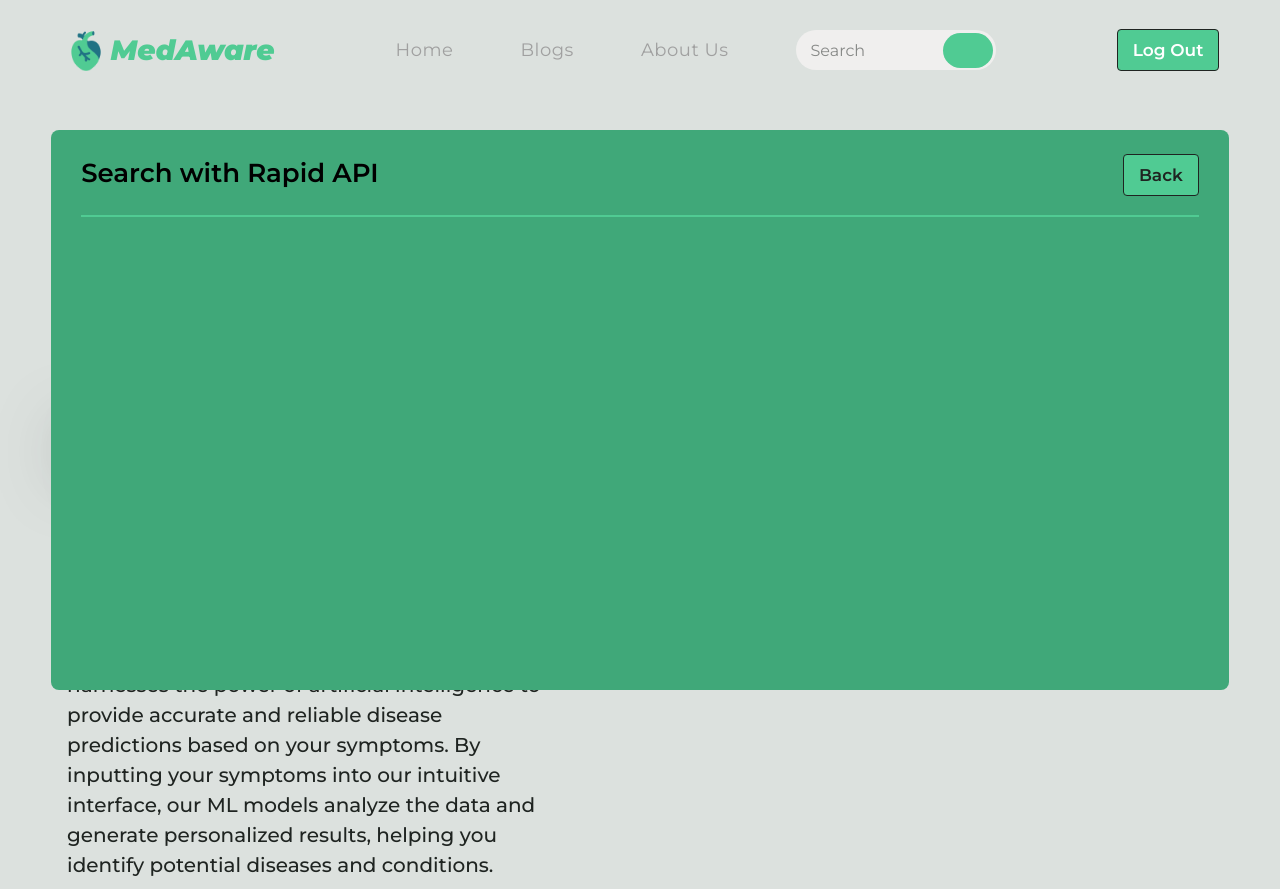
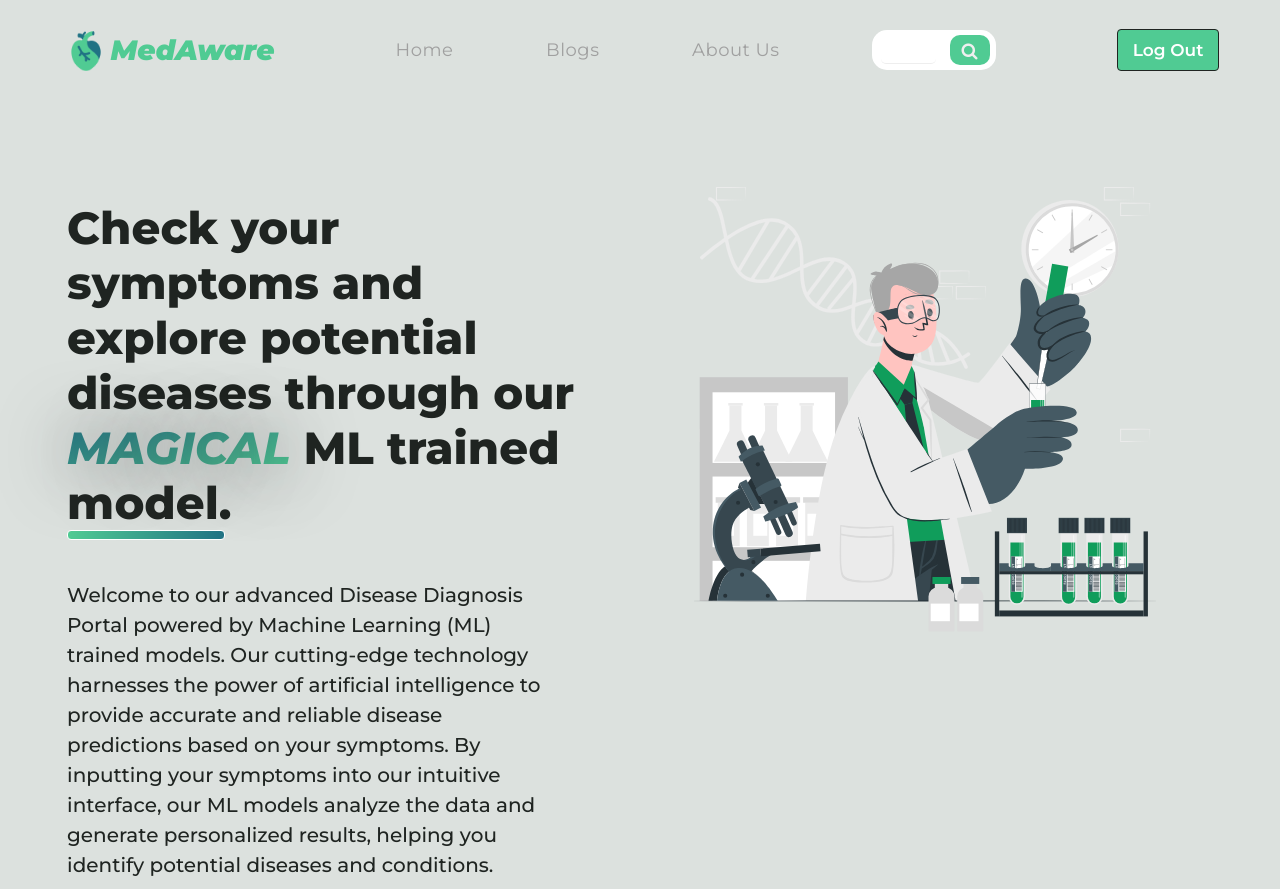
Before and after one commit to Gaurav07076/MedAware, a Flask app: page /main in a window 1280 px wide. Shown: the top 889 px of the page. Run offline with Flask 3, Linux system fonts and the light colour scheme; parts of the project's set-up code (start-up, migrations or seed data) failed here and were passed over.

Commit message:
toggling effect of searching bar done

```diff
--- a/static/css/main.css
+++ b/static/css/main.css
@@ -119,6 +119,71 @@ nav.sticky{
     transition: 0.5s;
 
 }
+
+
+
+
+.growing-search {
+    padding: 5px 5px 5px 5px;
+    border-radius: 15px;
+    background: #fff;
+  }
+
+  .growing-search div {
+    display: inline-block;
+    font-size: 15px;
+    margin:0 4px;
+  }
+
+  .growing-search .input input {
+    margin-right: 0;
+    border: none;
+    font-size: inherit;
+    transition: width 200ms;
+    padding-top: 2px;
+    padding-left: 2px;
+    padding-bottom: 2px;
+    width: 55px;
+    color: #aaa;
+    border-bottom: 1px solid #eee;
+  }
+
+  .growing-search .input input:focus {
+    width: 150px;
+  }
+
+  .growing-search .submit button {
+    margin-left: 0;
+    border-radius: 10px;
+    width: 40px;
+    height: 30px;
+    border: none;
+    font-size: 1.15em;
+    margin-right: -3px;
+    color: #efefef;
+    background-color: var(--maingreen);
+    padding-top: 2px;
+    padding-bottom: 2px;
+    transition: color 200ms;
+  }
+
+  .growing-search .input input:hover, .growing-search .submit button:hover {
+    cursor: pointer;
+    scale: 1.04;
+  }
+
+  .growing-search .input input:focus, .growing-search .submit button:focus {
+    outline: none;
+
+  }
+
+  .growing-search .submit button:hover {
+    scale: 1.09;
+    transition: all 0.9s ease-in-out;
+    color: var(--fontcolordark);
+  }
+
+
 .searchContainer{
     width:200px;
     height:40px;
@@ -144,6 +209,7 @@ nav.sticky{
 
 }
 .searchlabel{
+
     color: var(--fontcolordark);
     margin-left: 15px;
     font-size:16px;
@@ -158,9 +224,14 @@ nav.sticky{
     margin-left: 4%;
     background-color: var(--maindgreen);
     border-radius: 8px;
+    transition: all 0.5s ease-in-out;
     display: flex;
     align-items: center;
     flex-direction: column;
+}
+.diplay_none{
+    transition: all 0.9s ease-in-out;
+    display: none;
 }
 .searchNavBar{
     width: 100%;
--- /dev/null
+++ b/templates/js/search.js
@@ -0,0 +1 @@
+console.log("dqwkfwfjwqfowjfpwof works!!");
--- a/templates/main.html
+++ b/templates/main.html
@@ -27,9 +27,20 @@
                 <div class="navItem"><a href="{{url_for('main')}}">Home</a></div>
                 <div class="navItem"><a href="#blog">Blogs</a></div>
                 <div class="navItem"><a href="{{url_for('aboutus')}}">About Us</a></div>
-                <div class="searchContainer ">
-                    <p class="searchlabel">Search</p>
+                <!-- <div class="searchContainer ">
+                    <input type="text" class="searchlabel" >Search</input>
                     <div class="searchbtn"></div>
+                </div> -->
+
+                <div class="growing-search">
+                    <div class="input ">
+                      <input id="searchinput" required type="text" name="search"/>
+                    </div><!-- Space hack -->
+                    <div class="submit">
+                      <button id="search" type="submit" name="go_search">
+                        <span class="fa fa-search"></span>
+                      </button>
+                    </div>
                 </div>
 
             </div>
@@ -38,13 +49,14 @@
             </div>
         </nav>
 
-        <div class="searchresult">
+        <div class="searchresult diplay_none">
             <div class="searchNavBar">
                 <div class="searchHeader">Search with Rapid API</div>
                 <div class="button">Back</div>
 
             </div>
             <div class="dividerthingreen"></div>
+            <div class="inputval">fwfggeger</div>
         </div>
 
 
@@ -222,6 +234,28 @@
                 nav.classList.toggle("sticky",window.scrollY > 0);
             })
           </script>
+          <!-- <script src="./js/search.js" type="module"></script> -->
+          <script>
+
+                const button = document.querySelector("#search");
+                const displaybox = document.querySelector(".searchresult");
+                var searchinput = document.querySelector("#searchinput").value;
+                console.log(searchinput);
+                button.addEventListener('click',function(){
+
+                    if(searchinput != null || searchinput != undefined){
+                        displaybox.classList.toggle('diplay_none');
+                       console.log(searchinput);
+                        document.querySelector(".inputval").value = searchinput;
+                    }
+
+                })
+
+
+
+
+
+          </script>
     </body>
     </body>
 
```
